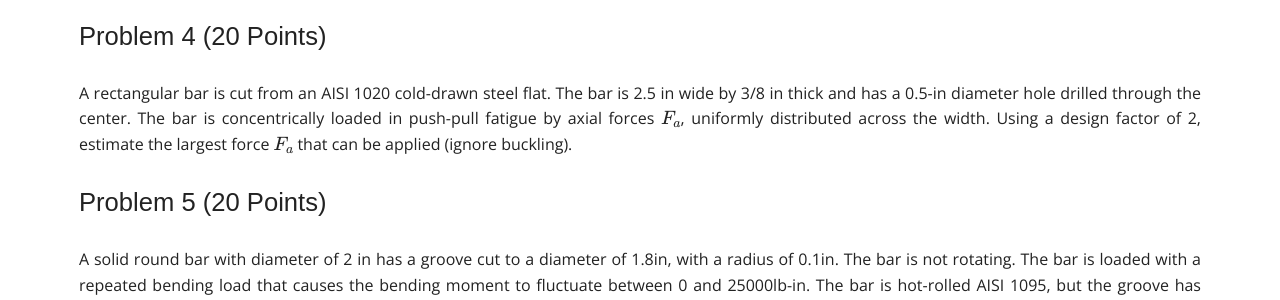
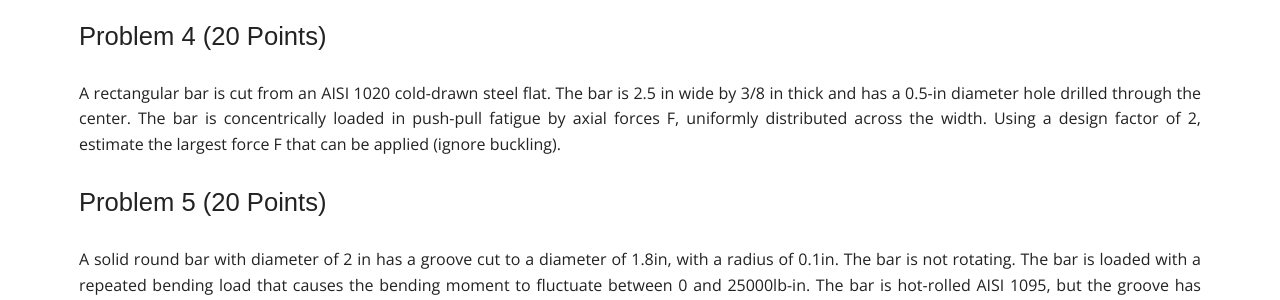
Before and after one commit to DesignInformaticsLab/DesignInformaticsLab.github.io, a Jekyll site: the page built from _posts/teaching/mechdesign/2018-02-17-homework3.md, in a window 1280 px wide and 900 px high, scrolled down 739 px. Shown: the part 178-478 px from the top of the window. Built offline with Jekyll 4.4.1, drawn with Linux system fonts in a browser that asks for light colours; some web fonts are replaced; formulas are drawn with MathJax 3.

Commit message:
update MEE342 homework

```diff
--- a/_posts/teaching/mechdesign/2018-02-17-homework3.md
+++ b/_posts/teaching/mechdesign/2018-02-17-homework3.md
@@ -62,9 +62,9 @@ number of cycles to failure.
 
 A rectangular bar is cut from an AISI 1020 cold-drawn steel flat. The bar is 2.5 in
 wide by 3/8 in thick and has a 0.5-in diameter hole drilled through the center.
-The bar is concentrically loaded in push-pull fatigue by axial forces $$F_a$$,
+The bar is concentrically loaded in push-pull fatigue by axial forces F,
 uniformly distributed across the width. Using a design factor of 2,
-estimate the largest force $$F_a$$ that can be applied (ignore buckling).
+estimate the largest force F that can be applied (ignore buckling).
 
 ### Problem 5 (20 Points)
 A solid round bar with diameter of 2 in has a groove cut to a diameter of 1.8in,
```
